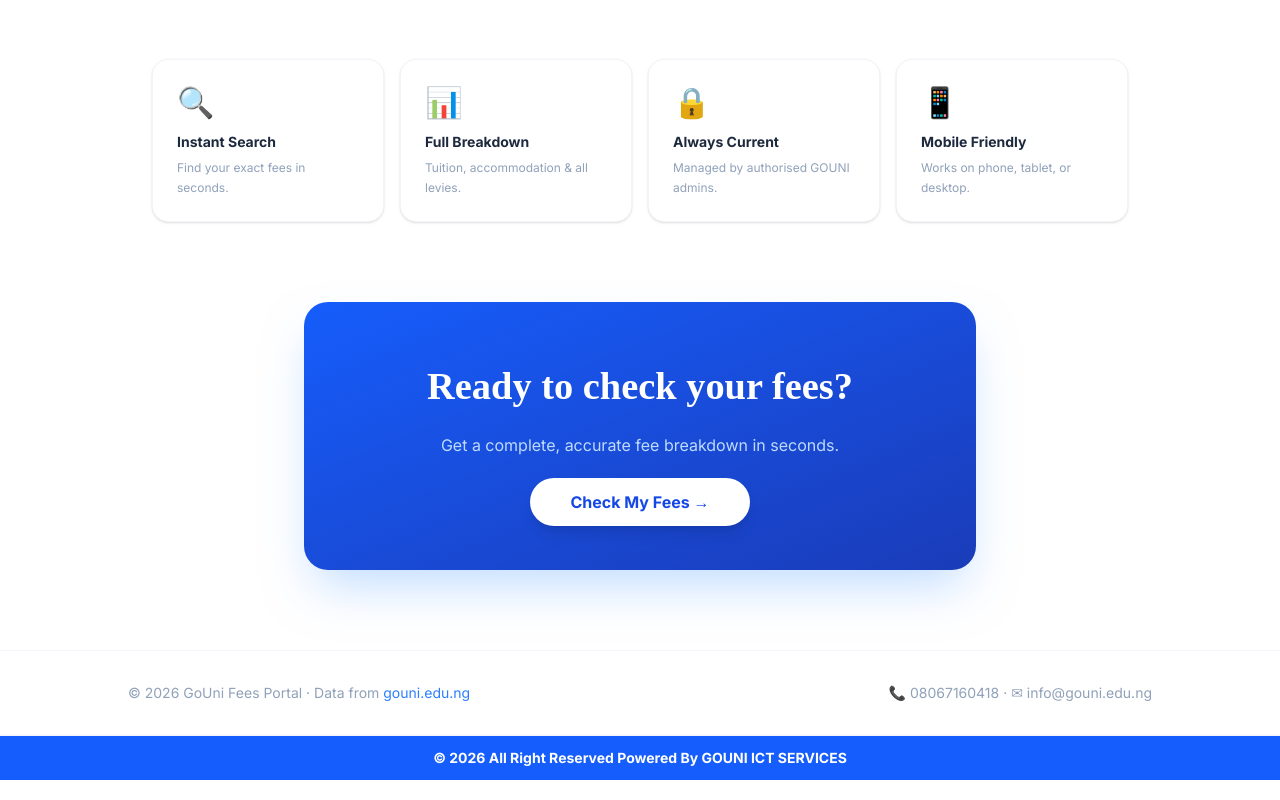
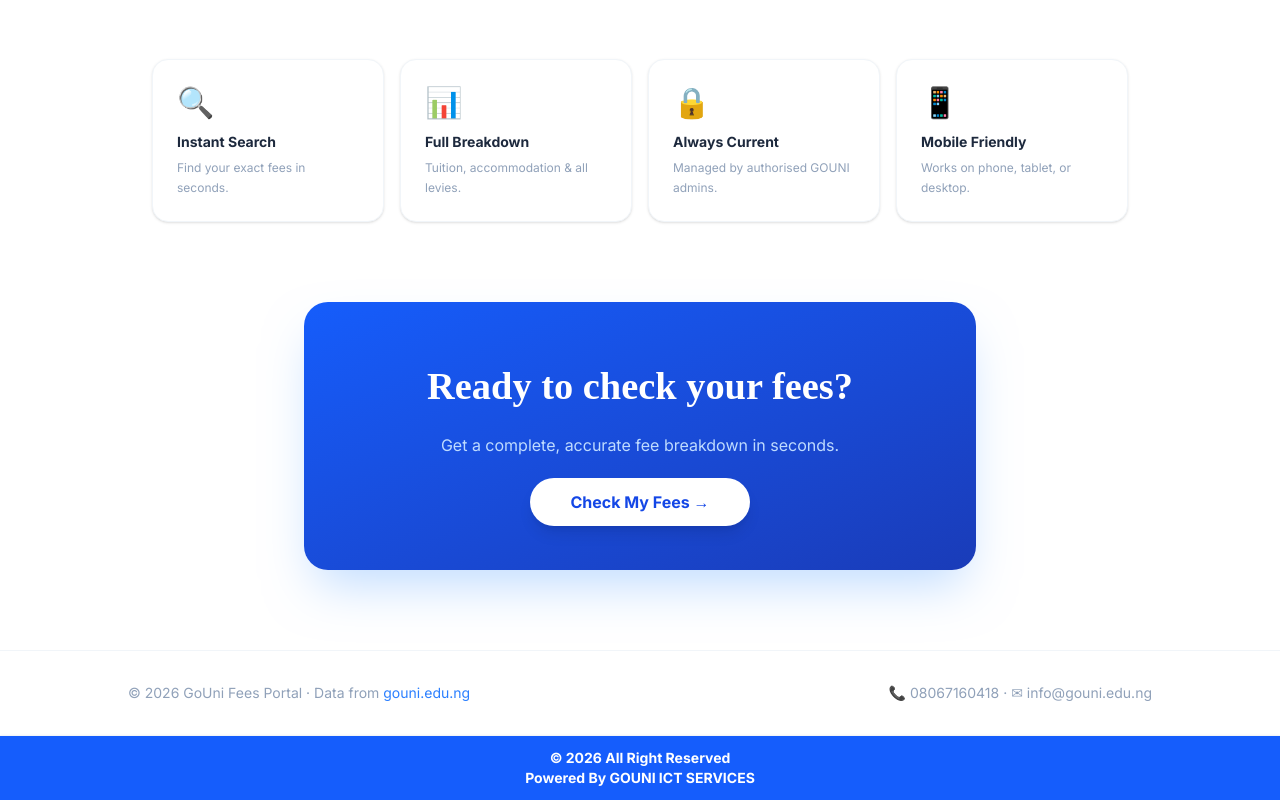
Before and after one commit to NOAK-MANUEL/gouni-fee-platform, a Next.js app: page / in a window 1280 px wide. Shown: the part 1309-2109 px from the top of the page. Built offline with nearby package versions, Linux system fonts and the light colour scheme; no server answers.

Commit message:
minor fixes

```diff
--- a/app/check-fees/page.tsx
+++ b/app/check-fees/page.tsx
@@ -90,7 +90,7 @@ export default function FeesPage() {
             Fee Finder
           </h1>
           <p className="text-slate-500 text-sm sm:text-base">
-            Select your faculty, programme, and level to view your complete fee
+            Select your programme, and level to view your complete fee
             breakdown.
           </p>
         </div>
@@ -255,6 +255,12 @@ export default function FeesPage() {
                   </div>
                 </div>
 
+                  <div className="bg-red-50 border mb-4 border-red-200 rounded-xl px-5 py-4 text-sm text-red-700 leading-relaxed">
+                  <strong>⛔ Disclaimer:</strong> Godfrey Okoye University
+                  mandates payment through the official ERP only. Never pay to
+                  any personal account.
+                </div>
+
                 {/* Breakdown table */}
                 <div className="bg-white rounded-2xl border border-slate-100 shadow-sm overflow-hidden mb-4">
                   <div className="px-5 sm:px-6 py-4 border-b border-slate-100">
@@ -306,17 +312,13 @@ export default function FeesPage() {
                   <a
                     href="https://student.erp.gouni.edu.ng"
                     target="_blank"
-                    className="underline font-semibold"
+                    className="p-[5px] rounded-lg bg-amber-800 text-white inline-block font-semibold mt-1"
                   >
-                    Click to Pay
+                    Click To Pay
                   </a>
                   .
                 </div>
-                <div className="bg-red-50 border border-red-200 rounded-xl px-5 py-4 text-sm text-red-700 leading-relaxed">
-                  <strong>⛔ Disclaimer:</strong> Godfrey Okoye University
-                  mandates payment through the official ERP only. Never pay to
-                  any personal account.
-                </div>
+
               </>
             )}
           </div>
--- a/app/layout.tsx
+++ b/app/layout.tsx
@@ -99,8 +99,8 @@ export default function RootLayout({
         <Navbar />
         {children}
         <footer className="text-center   border-t text-sm  border-slate-100 shadow-sm text-white p-3 bg-blue-600 font-bold">
-          © {new Date().getFullYear()} All Right Reserved Powered By GOUNI ICT
-          SERVICES
+          © {new Date().getFullYear()} All Right Reserved
+          <p>Powered By GOUNI ICT SERVICES</p>
         </footer>
       </body>
     </html>
--- a/middleware.ts
+++ b/proxy.ts
@@ -1,6 +1,6 @@
 import { NextRequest, NextResponse } from "next/server";
 
-export async function middleware(req: NextRequest) {
+export async function proxy(req: NextRequest) {
   const url = req.nextUrl;
   const { pathname } = url;
 
```
